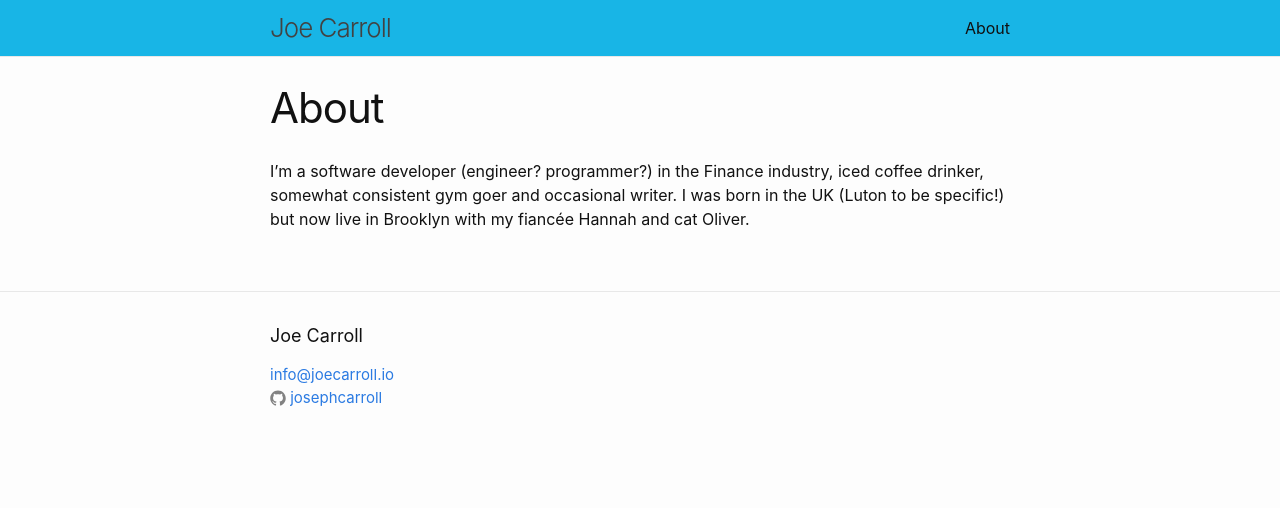
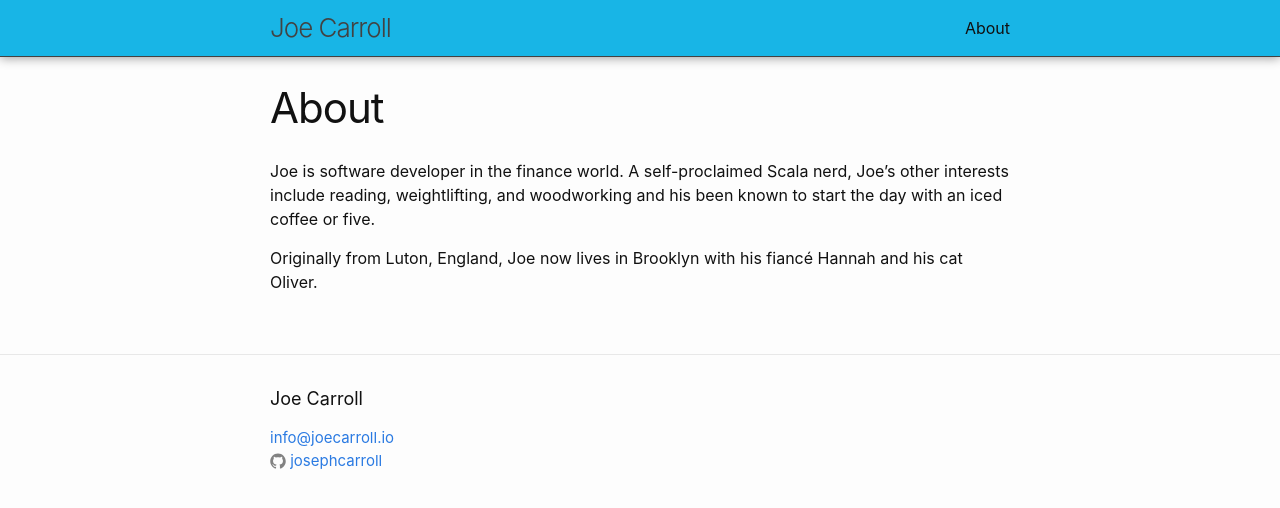
Before and after one commit to josephcarroll/josephcarroll.github.io, a Jekyll site: the page built from about.md, in a window 1280 px wide. Shown: the top 508 px of the page. Built offline with Jekyll 4.4.1, drawn with Linux system fonts in a browser that asks for light colours.

Commit message:
Updated header + about

```diff
--- a/_sass/_layout.scss
+++ b/_sass/_layout.scss
@@ -2,9 +2,10 @@
  * Site header
  */
 .site-header {
-    border-bottom: 1px solid $grey-color-light;
     background-color: $title-background-colour;
-    min-height: 56px;
+    border-bottom:    1px solid $grey-color-dark;
+    box-shadow:       0px 1px 10px #999999;
+    min-height:       56px;
 
     // Positioning context for the mobile navigation icon
     position: relative;
--- a/about.md
+++ b/about.md
@@ -4,4 +4,6 @@ title: About
 permalink: /about/
 ---
 
-I'm a software developer (engineer? programmer?) in the Finance industry, iced coffee drinker, somewhat consistent gym goer and occasional writer. I was born in the UK (Luton to be specific!) but now live in Brooklyn with my fiancée Hannah and cat Oliver.
+Joe is software developer in the finance world. A self-proclaimed Scala nerd, Joe's other interests include reading, weightlifting, and woodworking and his been known to start the day with an iced coffee or five.
+
+Originally from Luton, England, Joe now lives in Brooklyn with his fiancé Hannah and his cat Oliver.
```
